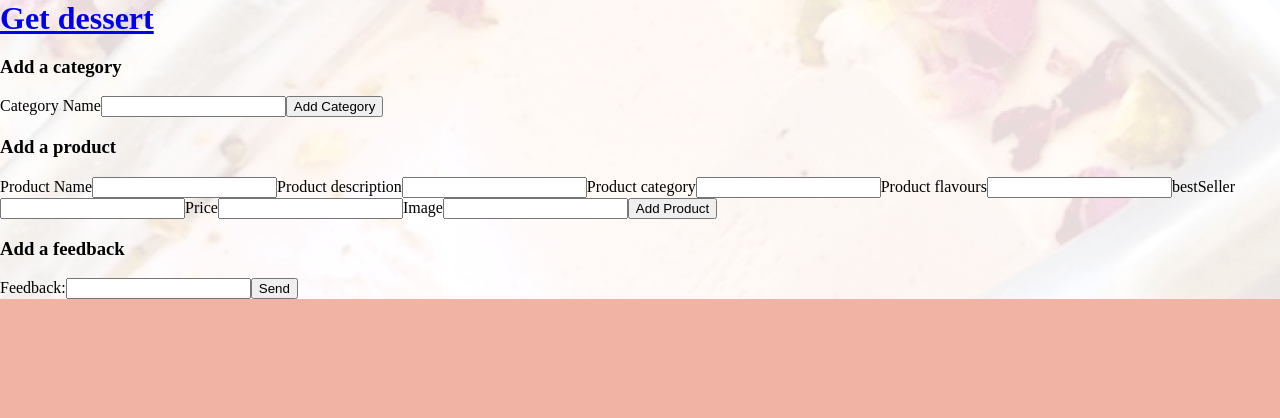
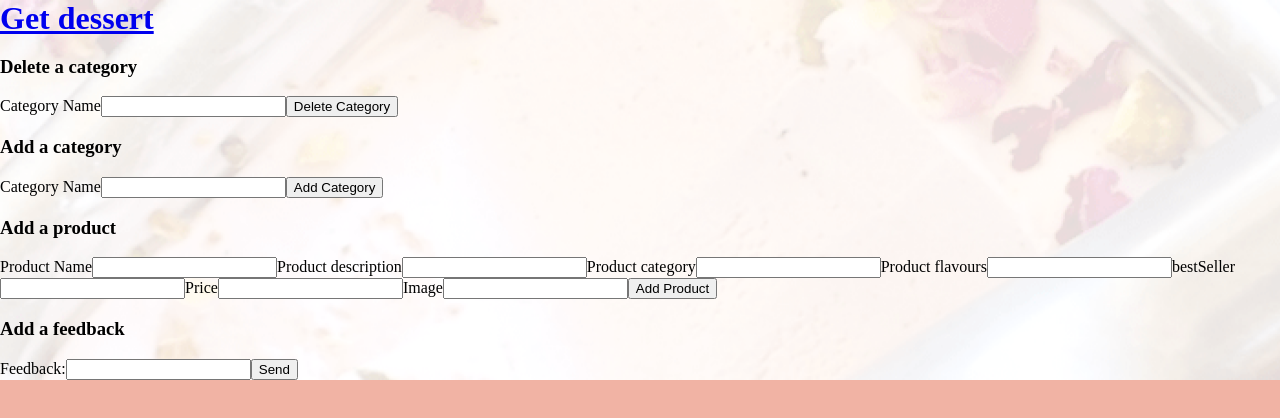
Before and after one commit to zahraaAed/front-end, a React (Create React App) app: page /admin in a window 1280 px wide. Shown: the top 418 px of the page. Built offline with nearby package versions, Linux system fonts and the light colour scheme; no server answers; a web font is replaced by a local one.

Commit message:
added category delete

```diff
--- a/src/components/CategoryDelete.js
+++ b/src/components/CategoryDelete.js
@@ -0,0 +1,47 @@
+import { useState } from "react";
+
+const CategoryDelete = ({categories}) => {
+  const [categoryName, setCategoryName] = useState("");
+  const [error, setError] = useState(null);
+
+  const handleDeleteCategory = async (e) => {
+    try {
+      e.preventDefault();
+      const category = categories.find((category) => category.categoryName === categoryName);
+      console.log(category)
+
+      const responseCategory = await fetch("/api/categoryRoute/delete/" + category._id, {
+        method: "DELETE"
+      });
+      const jsonCategory = await responseCategory.json();
+      if (!responseCategory.ok) {
+        setError(jsonCategory.error);
+      }
+      if (responseCategory.ok) {
+        setCategoryName("");
+        setError(null);
+        console.log("Category Deleted", jsonCategory);
+      }
+    } catch (error) {
+      console.log(error);
+    }
+  }
+
+  return (
+    <>
+      <form className="deleteCategory" onSubmit={handleDeleteCategory}>
+        <h3>Delete a category</h3>
+        <label>Category Name</label>
+        <input
+          type="text"
+          onChange={(e) => setCategoryName(e.target.value)}
+          value={categoryName}
+        />
+        <button>Delete Category</button>
+        {error && <div className="CategoryDeleteError">{error}</div>}
+      </form>
+    </>
+  );
+};
+
+export default CategoryDelete;
--- a/src/components/ProductForm.js
+++ b/src/components/ProductForm.js
@@ -5,8 +5,8 @@ const ProductForm = () => {
   const [productName, setProductName] = useState("");
   const [description, setProductdescription] = useState("");
   const [categoriesId, setProductCategoriesId] = useState("");
-  const [flavours, setProductFlavours] = useState("");
-  const [bestSeller, setBestSeller] = useState("");
+  const [flavours, setProductFlavours] = useState([]);
+  const [bestSeller, setBestSeller] = useState(null);
   const [price, setProductPrice] = useState("");
   const [image, setProductImage] = useState("");
 
@@ -30,8 +30,8 @@ const ProductForm = () => {
       setProductName("");
       setProductdescription("");
       setProductCategoriesId("");
-      setProductFlavours("");
-      setBestSeller("");
+      setProductFlavours([]);
+      setBestSeller(null);
       setProductPrice("");
       setProductImage("");
       setError(null);
--- /dev/null
+++ b/src/hooks/useCategoryContext.js
@@ -0,0 +1,12 @@
+// import { Context } from "../context/Context";
+// import { useContext } from "react";
+
+// export const useCategoryIdContext = () => {
+//   const context = useContext(Context);
+
+//   if(!context) {
+//     throw Error("useCategoryIdContext must be used inside a categoryIdContextProvider")
+//   }
+
+//   return context;
+// }
--- a/src/index.js
+++ b/src/index.js
@@ -2,13 +2,13 @@ import React from 'react';
 import ReactDOM from 'react-dom/client';
 import './index.css';
 import App from './App';
-// import { CategoryContextProvider } from './context/CategoryContext';
+// import { ContextProvider } from './context/Context';
 
 const root = ReactDOM.createRoot(document.getElementById('root'));
 root.render(
   <React.StrictMode>
-    {/* <CategoryContextProvider> */}
+    {/* <ContextProvider> */}
       <App />
-    {/* </CategoryContextProvider> */}
+    {/* </ContextProvider> */}
   </React.StrictMode>
 );
--- a/src/pages/Admin.js
+++ b/src/pages/Admin.js
@@ -1,15 +1,29 @@
-// import { useEffect, useState } from "react";
-
+import { useEffect, useState } from "react";
+// import { useCategoryIdContext } from "../hooks/useCategoryContext";
 import CategoryForm from "../components/CategoryForm";
 import ProductForm from "../components/ProductForm";
 import ReviewForm from "../components/ReviewForm";
 import FeedbackForm from "../components/FeedbackForm";
+import CategoryDelete from "../components/CategoryDelete";
 import "./Admin.css";
 
 const Admin = () => {
+  const [categories, setCategories] = useState(null);
+  useEffect(() => {
+    const fetchCategories = async () => {
+      const responseCategories = await fetch("/api/categoryRoute/"); //remember to change URL after developement phase so every request points to the right end point
+      const jsonCategories = await responseCategories.json();
+
+      if (responseCategories.ok) {
+        setCategories(jsonCategories);
+      }
+    }
+    fetchCategories();
+  },[]);
 
   return (
     <div className="AdminPanel">
+      <CategoryDelete categories={categories} />
       <CategoryForm />
       <ProductForm />
       <FeedbackForm />
```
Also changed, not shown: src/context/CategoryContext.js (deleted, +0 -11 lines), src/context/Context.js (added, +26 -0 lines).
